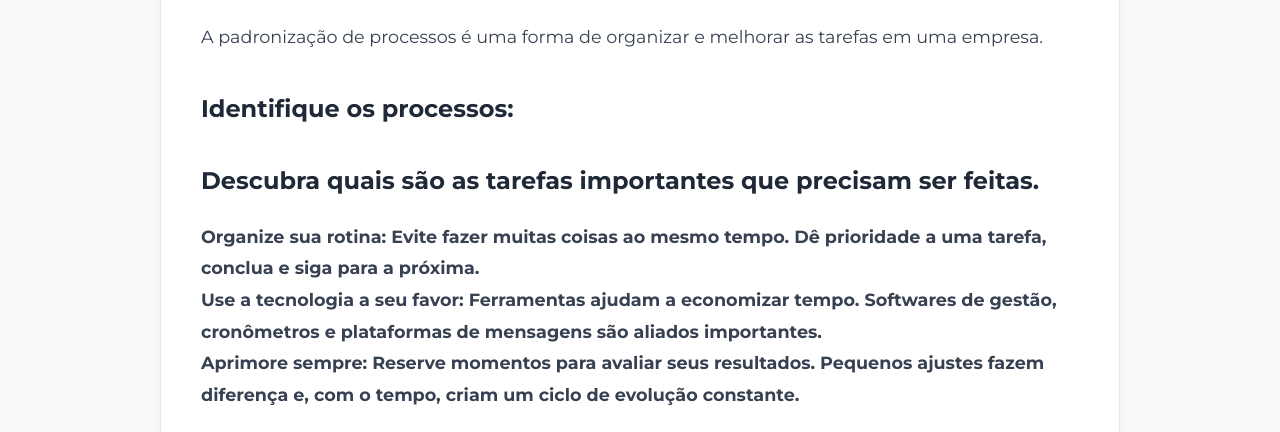
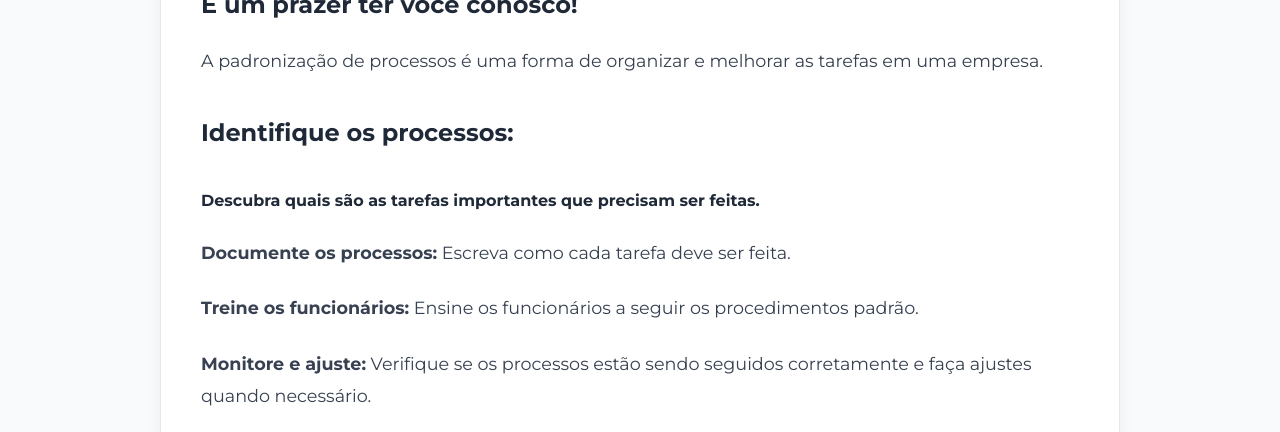
Before and after one commit to crfmiguelito1/Site-CIEE-Turma-21129, a website: page Padronização de Processos.html in a window 1280 px wide. Shown: the part 362-794 px from the top of the page. Drawn offline with nearby package versions, Linux system fonts and the light colour scheme.

Commit message:
Atualiza conteúdo das seções de processos para melhor clareza e orientação

```diff
--- a/Padronização de Processos.html
+++ b/Padronização de Processos.html
@@ -5,6 +5,7 @@
     <meta name="viewport" content="width=device-width, initial-scale=1.0">
 
     <title>Padronizar processos e Reduzir as Falhas</title>
+    href=
 
     <script src="https://cdn.tailwindcss.com"></script>
     <link rel="stylesheet" href="https://cdnjs.cloudflare.com/ajax/libs/font-awesome/6.5.0/css/all.min.css">
@@ -124,11 +125,16 @@
                         <h3 class="text-2xl font-bold text-gray-800 pt-4">Identifique os processos:</h3>
                         <p></p>
 
-                        <h3 class="text-2xl font-bold text-gray-800 pt-4">Descubra quais são as tarefas importantes que precisam ser feitas.</h3>
-                        <p><strong></p>
-                        <p><strong>Organize sua rotina:</strong> Evite fazer muitas coisas ao mesmo tempo. Dê prioridade a uma tarefa, conclua e siga para a próxima.</p>
-                        <p><strong>Use a tecnologia a seu favor:</strong> Ferramentas ajudam a economizar tempo. Softwares de gestão, cronômetros e plataformas de mensagens são aliados importantes.</p>
-                        <p><strong>Aprimore sempre:</strong> Reserve momentos para avaliar seus resultados. Pequenos ajustes fazem diferença e, com o tempo, criam um ciclo de evolução constante.</p>
+                        <h3 class="text-1xl font-bold text-gray-800 pt-4">Descubra quais são as tarefas importantes que precisam ser feitas.</h3>
+                        <p></p>
+                        <p><strong>Documente os processos:</strong> Escreva como cada tarefa deve ser feita.</p>
+                        <p><strong>Treine os funcionários:</strong> Ensine os funcionários a seguir os procedimentos padrão.</p>
+                        <p><strong>Monitore e ajuste:</strong> Verifique se os processos estão sendo seguidos corretamente e faça ajustes quando necessário.</p>
+                        <p><strong>Dicas:</strong>
+                            <br> Faça auditorias regulares
+                            <br> Implemente controles de qualidade
+                            <br> Comunique-se com os funcionários
+                        </p>
                     </div>
 
                     <div class="text-center mt-12 pt-8 border-t border-gray-200">
```
